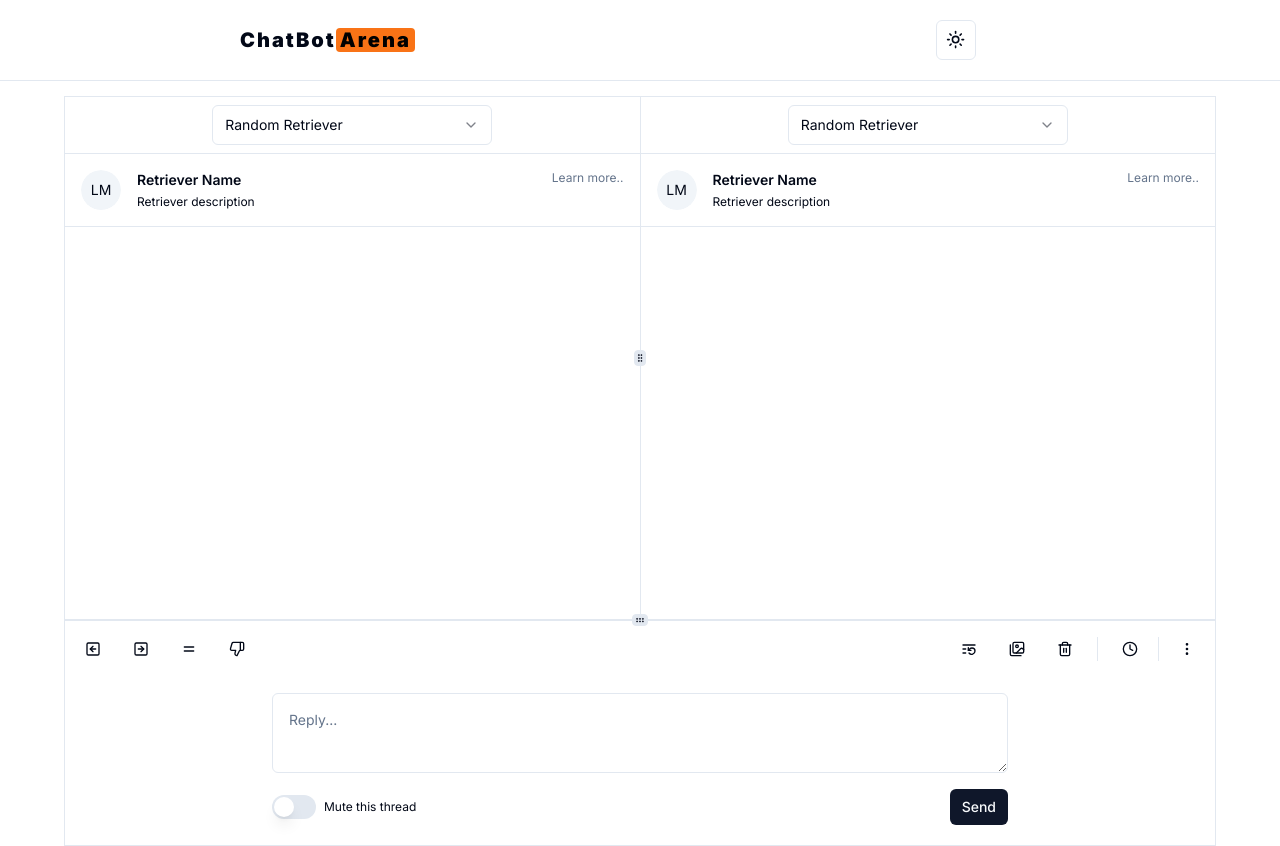
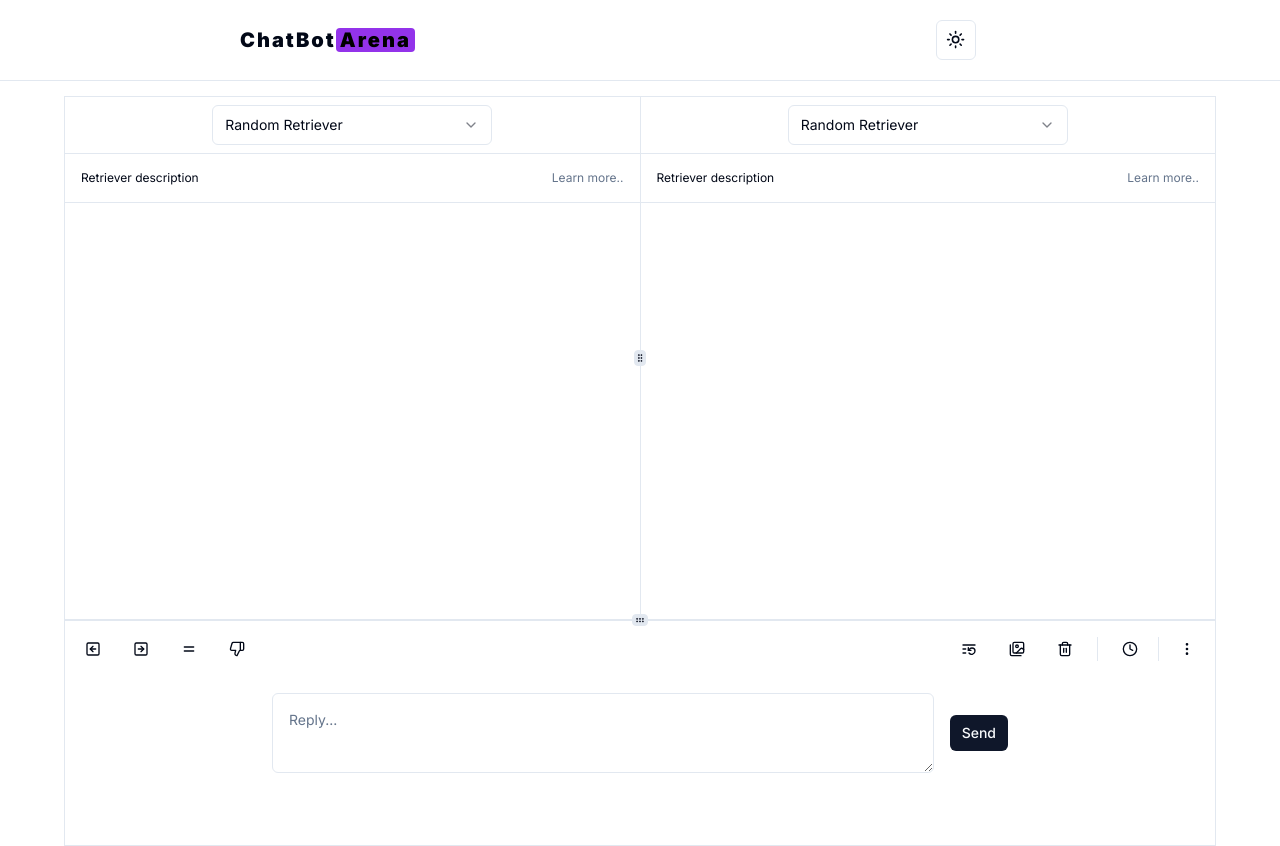
Before and after one commit to mendableai/rag-arena, a Next.js app: page / in a window 1280 px wide. Built offline with nearby package versions, Linux system fonts and the light colour scheme.

Commit message:
minor styles

```diff
--- a/components/main-tool/chatbots.tsx
+++ b/components/main-tool/chatbots.tsx
@@ -4,13 +4,11 @@
 import { Message } from "ai";
 import { useState } from "react";
 import { Button } from "../ui/button";
-import { Label } from "../ui/label";
 import {
   ResizableHandle,
   ResizablePanel,
   ResizablePanelGroup,
 } from "../ui/resizable";
-import { Switch } from "../ui/switch";
 import { Textarea } from "../ui/textarea";
 import { TooltipProvider } from "../ui/tooltip";
 import { MessageDisplay } from "./message-display";
@@ -49,8 +47,12 @@
     setRetrieverSelection(newRetrieverSelection);
     setRetrieverSelection2(newRetrieverSelection2);
 
-
-    handleSubmit({ input, chatHistory, setChatHistory, retrieverSelection: newRetrieverSelection });
+    handleSubmit({
+      input,
+      chatHistory,
+      setChatHistory,
+      retrieverSelection: newRetrieverSelection,
+    });
     handleSubmit({
       input,
       chatHistory: chatHistory2,
@@ -77,7 +79,7 @@
       <ResizablePanelGroup direction="vertical">
         <ResizablePanel defaultSize={70}>
           <ResizablePanelGroup direction="horizontal">
-            <ResizablePanel defaultSize={50}>
+            <ResizablePanel defaultSize={50} className="min-w-72">
               <MessageDisplay
                 message={chatHistory}
                 setRetrieverSelection={setRetrieverSelection}
@@ -85,7 +87,7 @@
               />
             </ResizablePanel>
             <ResizableHandle withHandle />
-            <ResizablePanel defaultSize={50}>
+            <ResizablePanel defaultSize={50} className="min-w-72">
               <MessageDisplay
                 message={chatHistory2}
                 setRetrieverSelection={setRetrieverSelection2}
@@ -95,7 +97,7 @@
           </ResizablePanelGroup>
         </ResizablePanel>
         <ResizableHandle withHandle />
-        <ResizablePanel defaultSize={30}>
+        <ResizablePanel defaultSize={30} className="min-h-40 max-h-96">
           <SelectionMenu
             message={chatHistory}
             setRetrieverSelection={setRetrieverSelection}
@@ -108,7 +110,7 @@
                 handleFormSubmit(e);
               }}
             >
-              <div className="grid gap-4">
+              <div className="gap-4 flex items-center">
                 <Textarea
                   className="p-4"
                   placeholder={`Reply...`}
@@ -116,18 +118,10 @@
                   onChange={(e) => setInput(e.target.value)}
                   onKeyDown={handleKeyDown}
                 />
-                <div className="flex items-center">
-                  <Label
-                    htmlFor="mute"
-                    className="flex items-center gap-2 text-xs font-normal"
-                  >
-                    <Switch id="mute" aria-label="Mute thread" /> Mute this
-                    thread
-                  </Label>
-                  <Button size="sm" className="ml-auto">
-                    Send
-                  </Button>
-                </div>
+
+                <Button size="sm" className="ml-auto">
+                  Send
+                </Button>
               </div>
             </form>
           </div>
--- a/components/main-tool/message-display.tsx
+++ b/components/main-tool/message-display.tsx
@@ -1,6 +1,5 @@
 import { Message } from "ai";
 import React, { useEffect, useRef } from "react";
-import { Avatar, AvatarFallback, AvatarImage } from "../ui/avatar";
 import { Separator } from "../ui/separator";
 import { SelectRetrieverMenu } from "./select-retriever-menu";
 
@@ -18,8 +17,13 @@
       messagesEndRef.current?.scrollIntoView({ behavior: "smooth" });
     }, [message]);
 
+    console.log("message", message);
+
+
     return (
-      <div className="flex h-full flex-col">
+      <div className={`flex h-full flex-col
+      ${message.length>0 && "hover:border-yellow-200 hover:border-2 cursor-pointer hover:animate-pulse ease-linear transition-all duration-100"}
+      `}>
         <SelectRetrieverMenu
           setRetrieverSelection={setRetrieverSelection}
           retrieverSelection={retrieverSelection}
@@ -29,12 +33,8 @@
         <div className="flex flex-1 flex-col">
           <div className="flex items-start p-4">
             <div className="flex items-start gap-4 text-sm">
-              <Avatar>
-                <AvatarImage />
-                <AvatarFallback>LM</AvatarFallback>
-              </Avatar>
+
               <div className="grid gap-1">
-                <div className="font-semibold">Retriever Name</div>
                 <div className="line-clamp-1 text-xs">
                   Retriever description
                 </div>
--- a/components/theme/header/logo.tsx
+++ b/components/theme/header/logo.tsx
@@ -1,7 +1,7 @@
 export default function Logo() {
     return (
       <h1 className="font-black tracking-widest text-xl">
-        ChatBot<span className="rounded-sm bg-orange-500 px-1 text-black">Arena</span>
+        ChatBot<span className="rounded-sm bg-purple-600 px-1 text-black">Arena</span>
       </h1>
     );
   }
```
